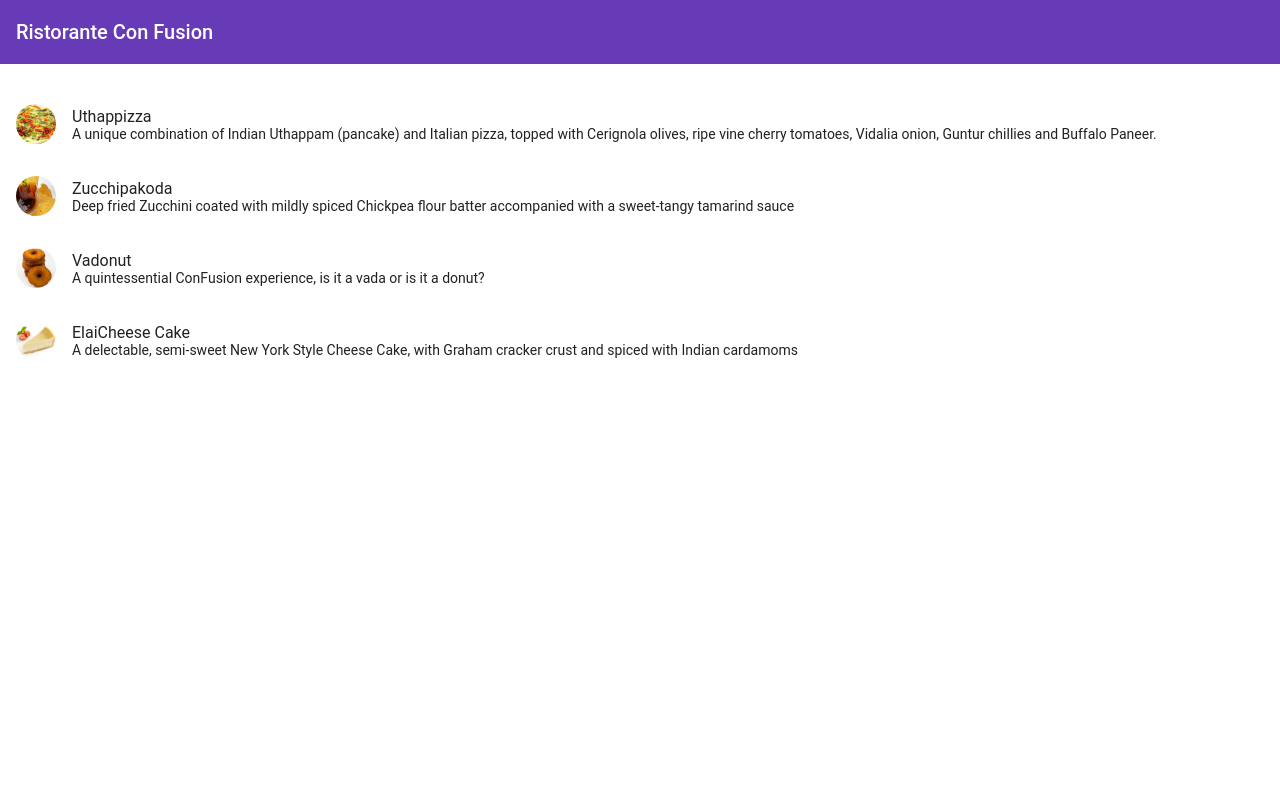
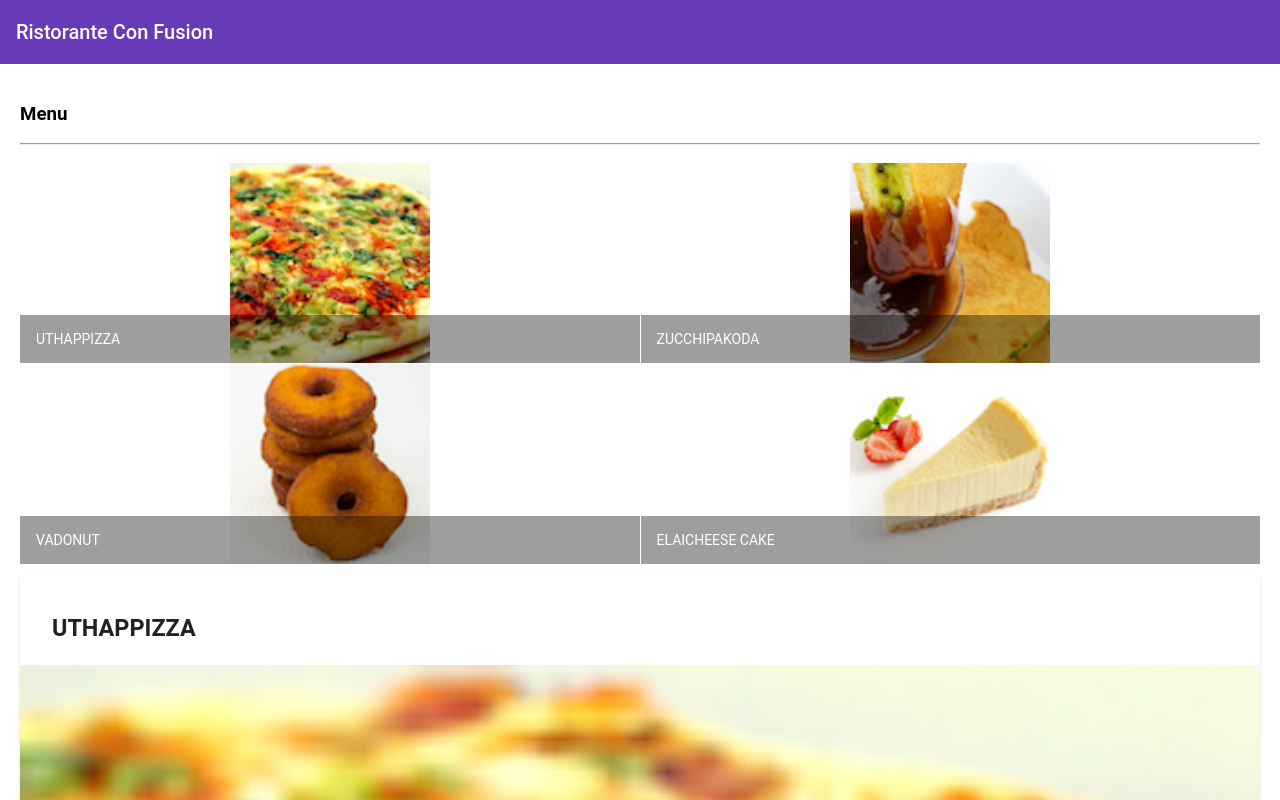
Before and after one commit to OscarGichana/angular-practice, an Angular app in the folder find/: page / in a window 1280 px wide. Shown: the top 800 px of the page. Built offline with nearby package versions, Linux system fonts and the light colour scheme.

Commit message:
add button and card components.

```diff
--- a/find/src/app/menu/menu.component.html
+++ b/find/src/app/menu/menu.component.html
@@ -1,14 +1,42 @@
-<p>
+<div class="container"
+     fxLayout="column"
+     fxLayoutGap="10px">
 
+  <div fxFlex>
+    <div>
+      <h3>Menu</h3>
+      <hr>
+    </div>
+  </div>
 
-<mat-list fxFlex>
-  <mat-list-item *ngFor="let dish of dishes">
-    <img matListAvatar src={{dish.image}} alt={{dish.name}}>
-    <h1 matLine> {{dish.name}} </h1>
-    <p matLine>
-      <span> {{dish.description}} </span>
-    </p>
-  </mat-list-item>
-</mat-list>
+  <div fxFlex>
+    <mat-grid-list cols="2" rowHeight="200px">
+      <mat-grid-tile *ngFor="let dish of dishes">
+        <img height="200px" src={{dish.image}} alt={{dish.name}}>
+        <mat-grid-tile-footer>
+          <h1>{{dish.name | uppercase}}</h1>
+        </mat-grid-tile-footer>
+      </mat-grid-tile>
+    </mat-grid-list>
+  </div>
 
-</p>
+  <div fxFlex *ngIf="selectedDish">
+    <mat-card>
+      <mat-card-header>
+        <mat-card-title>
+          <h3>{{selectedDish.name | uppercase}}</h3>
+        </mat-card-title>
+      </mat-card-header>
+      <img mat-card-image src={{selectedDish.image}} alt={{selectedDish.name}}>
+      <mat-card-content>
+        <p>{{selectedDish.description}}
+        </p>
+      </mat-card-content>
+      <mat-card-actions>
+        <button mat-button>LIKE</button>
+        <button mat-button>SHARE</button>
+      </mat-card-actions>
+    </mat-card>
+  </div>
+
+</div>
--- a/find/src/app/menu/menu.component.ts
+++ b/find/src/app/menu/menu.component.ts
@@ -1,15 +1,7 @@
 import { Component, OnInit } from '@angular/core';
 import { Dish } from '../shared/dish';
 
-
-@Component({
-  selector: 'app-menu',
-  templateUrl: './menu.component.html',
-  styleUrls: ['./menu.component.scss']
-})
-export class MenuComponent implements OnInit {
-
-  dishes: Dish[] = [
+const DISHES: Dish[] = [
   {
     id: '0',
     name: 'Uthappizza',
@@ -54,6 +46,17 @@
  ];
 
 
+@Component({
+  selector: 'app-menu',
+  templateUrl: './menu.component.html',
+  styleUrls: ['./menu.component.scss']
+})
+export class MenuComponent implements OnInit {
+
+  dishes = DISHES;
+
+  selectedDish = DISHES[0];
+
   constructor() { }
 
   ngOnInit() {
```
Also changed, not shown: find/src/app/app.module.ts (+7 -1 lines). Lines whose indentation alone changed are shown as unchanged.
